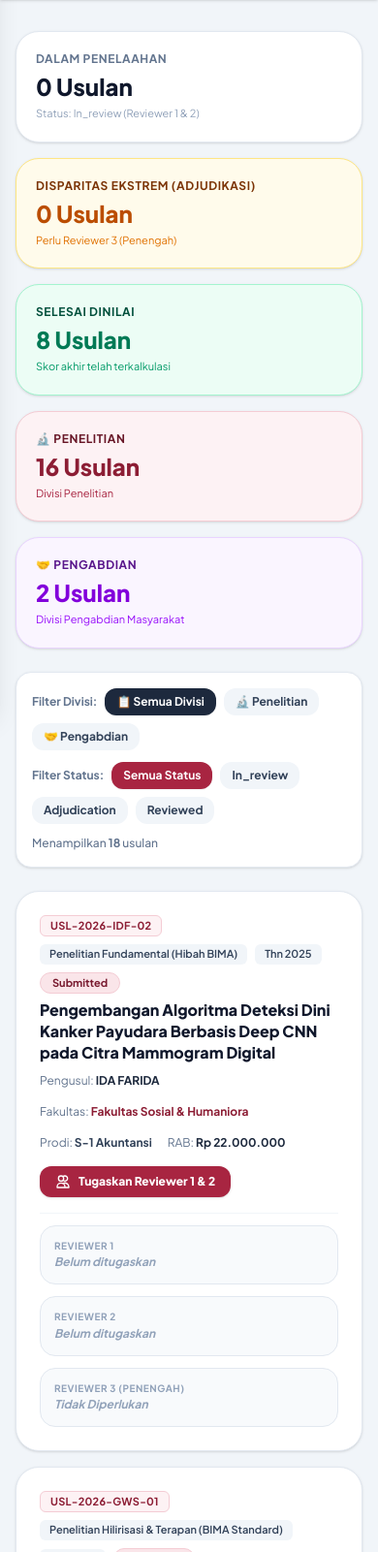
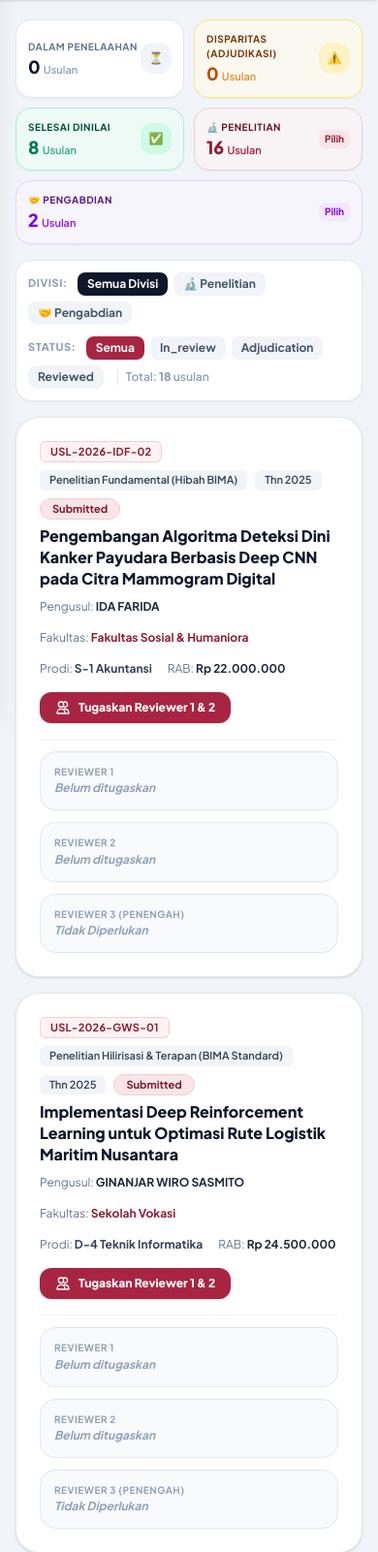
Before and after one commit to fadiyahdesi/Prisma, a Laravel app: page /admin/penugasan-reviewer in a window 390 px wide. Shown: the part 115-1716 px from the top of the page at 97% size. Run offline with Laravel 12, Linux system fonts and the light colour scheme; a user stored in the database is signed in; data comes from the database, SQL or seed files in the repository; style sheets or scripts are compiled from the project's sources; parts of the project's set-up code (start-up, migrations or seed data) failed here and were passed over; some libraries are stand-ins or nearby versions.

Commit message:
fix(ui): streamline reviewer assignment statistics into compact responsive KPI grid and unified filter toolbar

```diff
--- a/resources/views/admin/reviewer-assignment/index.blade.php
+++ b/resources/views/admin/reviewer-assignment/index.blade.php
@@ -67,91 +67,121 @@
             </div>
         </header>
 
-        <main class="flex-grow w-full px-4 sm:px-6 lg:px-8 py-8 space-y-6">
+        <main class="flex-grow w-full px-4 sm:px-6 lg:px-8 py-5 space-y-4">
             @if(session('success'))
-                <div class="p-4.5 rounded-2xl bg-emerald-50 border border-emerald-300 text-emerald-900 text-sm font-bold flex items-center gap-3 shadow-sm">
-                    <svg class="w-5 h-5 text-emerald-600 shrink-0" fill="none" stroke="currentColor" viewBox="0 0 24 24"><path stroke-linecap="round" stroke-linejoin="round" stroke-width="2" d="M9 12l2 2 4-4m6 2a9 9 0 11-18 0 9 9 0 0118 0z"/></svg>
+                <div class="p-3.5 rounded-xl bg-emerald-50 border border-emerald-300 text-emerald-900 text-xs font-bold flex items-center gap-2.5 shadow-xs">
+                    <svg class="w-4 h-4 text-emerald-600 shrink-0" fill="none" stroke="currentColor" viewBox="0 0 24 24"><path stroke-linecap="round" stroke-linejoin="round" stroke-width="2" d="M9 12l2 2 4-4m6 2a9 9 0 11-18 0 9 9 0 0118 0z"/></svg>
                     <span>{{ session('success') }}</span>
                 </div>
             @endif
 
             @if(session('error'))
-                <div class="p-4.5 rounded-2xl bg-red-50 border border-red-300 text-red-900 text-sm font-bold flex items-center gap-3 shadow-sm">
-                    <svg class="w-5 h-5 text-red-600 shrink-0" fill="none" stroke="currentColor" viewBox="0 0 24 24"><path stroke-linecap="round" stroke-linejoin="round" stroke-width="2" d="M12 8v4m0 4h.01M21 12a9 9 0 11-18 0 9 9 0 0118 0z"/></svg>
+                <div class="p-3.5 rounded-xl bg-red-50 border border-red-300 text-red-900 text-xs font-bold flex items-center gap-2.5 shadow-xs">
+                    <svg class="w-4 h-4 text-red-600 shrink-0" fill="none" stroke="currentColor" viewBox="0 0 24 24"><path stroke-linecap="round" stroke-linejoin="round" stroke-width="2" d="M12 8v4m0 4h.01M21 12a9 9 0 11-18 0 9 9 0 0118 0z"/></svg>
                     <span>{{ session('error') }}</span>
                 </div>
             @endif
 
-            <!-- Summary Cards -->
-            <div class="grid grid-cols-1 sm:grid-cols-5 gap-4">
-                <div class="p-5 rounded-3xl bg-white border border-slate-200 shadow-sm">
-                    <span class="text-xs font-bold text-slate-500 uppercase tracking-wider block">Dalam Penelaahan</span>
-                    <span class="text-2xl font-black text-slate-900 mt-1 block">{{ $stats['total_in_review'] }} Usulan</span>
-                    <p class="text-[11px] text-slate-400 mt-1">Status: In_review (Reviewer 1 & 2)</p>
+            <!-- Ringkasan Statistik Kompak (KPI Grid) -->
+            <div class="grid grid-cols-2 md:grid-cols-3 lg:grid-cols-5 gap-2.5">
+                <div class="p-3 rounded-2xl bg-white border border-slate-200 shadow-xs flex items-center justify-between">
+                    <div>
+                        <span class="text-[10px] font-bold text-slate-500 uppercase tracking-wider block">Dalam Penelaahan</span>
+                        <div class="text-lg font-black text-slate-900 leading-tight mt-0.5">
+                            {{ $stats['total_in_review'] }} <span class="text-[11px] font-semibold text-slate-400">Usulan</span>
+                        </div>
+                    </div>
+                    <span class="w-8 h-8 rounded-xl bg-slate-100 text-slate-600 flex items-center justify-center text-xs shrink-0">⏳</span>
                 </div>
-                <div class="p-5 rounded-3xl bg-amber-50 border border-amber-200 shadow-sm">
-                    <span class="text-xs font-bold text-amber-900 uppercase tracking-wider block">Disparitas Ekstrem (Adjudikasi)</span>
-                    <span class="text-2xl font-black text-amber-700 mt-1 block">{{ $stats['total_adjudication'] }} Usulan</span>
-                    <p class="text-[11px] text-amber-600 mt-1">Perlu Reviewer 3 (Penengah)</p>
+
+                <div class="p-3 rounded-2xl bg-amber-50/70 border border-amber-200 shadow-xs flex items-center justify-between">
+                    <div>
+                        <span class="text-[10px] font-bold text-amber-900 uppercase tracking-wider block">Disparitas (Adjudikasi)</span>
+                        <div class="text-lg font-black text-amber-700 leading-tight mt-0.5">
+                            {{ $stats['total_adjudication'] }} <span class="text-[11px] font-semibold text-amber-600/80">Usulan</span>
+                        </div>
+                    </div>
+                    <span class="w-8 h-8 rounded-xl bg-amber-100 text-amber-800 flex items-center justify-center text-xs shrink-0">⚠️</span>
                 </div>
-                <div class="p-5 rounded-3xl bg-emerald-50 border border-emerald-200 shadow-sm">
-                    <span class="text-xs font-bold text-emerald-900 uppercase tracking-wider block">Selesai Dinilai</span>
-                    <span class="text-2xl font-black text-emerald-700 mt-1 block">{{ $stats['total_reviewed'] }} Usulan</span>
-                    <p class="text-[11px] text-emerald-600 mt-1">Skor akhir telah terkalkulasi</p>
+
+                <div class="p-3 rounded-2xl bg-emerald-50/70 border border-emerald-200 shadow-xs flex items-center justify-between">
+                    <div>
+                        <span class="text-[10px] font-bold text-emerald-900 uppercase tracking-wider block">Selesai Dinilai</span>
+                        <div class="text-lg font-black text-emerald-700 leading-tight mt-0.5">
+                            {{ $stats['total_reviewed'] }} <span class="text-[11px] font-semibold text-emerald-600/80">Usulan</span>
+                        </div>
+                    </div>
+                    <span class="w-8 h-8 rounded-xl bg-emerald-100 text-emerald-800 flex items-center justify-center text-xs shrink-0">✅</span>
                 </div>
-                <div class="p-5 rounded-3xl bg-blue-50 border border-blue-200 shadow-sm">
-                    <span class="text-xs font-bold text-blue-900 uppercase tracking-wider block">🔬 Penelitian</span>
-                    <span class="text-2xl font-black text-blue-700 mt-1 block">{{ $stats['total_penelitian'] }} Usulan</span>
-                    <p class="text-[11px] text-blue-600 mt-1">Divisi Penelitian</p>
-                </div>
-                <div class="p-5 rounded-3xl bg-purple-50 border border-purple-200 shadow-sm">
-                    <span class="text-xs font-bold text-purple-900 uppercase tracking-wider block">🤝 Pengabdian</span>
-                    <span class="text-2xl font-black text-purple-700 mt-1 block">{{ $stats['total_pengabdian'] }} Usulan</span>
-                    <p class="text-[11px] text-purple-600 mt-1">Divisi Pengabdian Masyarakat</p>
-                </div>
+
+                <!-- Divisi Penelitian (Klik untuk filter) -->
+                <a href="{{ route('admin.reviewer-assignment.index', array_merge(request()->except('divisi', 'page'), $kategoriFilter === 'penelitian' ? [] : ['divisi' => 'penelitian'])) }}"
+                   class="p-3 rounded-2xl border transition-all shadow-xs flex items-center justify-between {{ $kategoriFilter === 'penelitian' ? 'bg-blue-600 border-blue-600 text-white shadow-sm' : 'bg-blue-50/60 hover:bg-blue-100/70 border-blue-200 text-slate-800' }}">
+                    <div>
+                        <span class="text-[10px] font-bold uppercase tracking-wider block {{ $kategoriFilter === 'penelitian' ? 'text-blue-100' : 'text-blue-900' }}">🔬 Penelitian</span>
+                        <div class="text-lg font-black leading-tight mt-0.5 {{ $kategoriFilter === 'penelitian' ? 'text-white' : 'text-blue-700' }}">
+                            {{ $stats['total_penelitian'] }} <span class="text-[11px] font-semibold {{ $kategoriFilter === 'penelitian' ? 'text-blue-100' : 'text-blue-600' }}">Usulan</span>
+                        </div>
+                    </div>
+                    <span class="text-[10px] font-bold px-1.5 py-0.5 rounded-md {{ $kategoriFilter === 'penelitian' ? 'bg-white/20 text-white' : 'bg-blue-100 text-blue-700' }}">
+                        {{ $kategoriFilter === 'penelitian' ? 'Aktif' : 'Pilih' }}
+                    </span>
+                </a>
+
+                <!-- Divisi Pengabdian (Klik untuk filter) -->
+                <a href="{{ route('admin.reviewer-assignment.index', array_merge(request()->except('divisi', 'page'), $kategoriFilter === 'pengabdian' ? [] : ['divisi' => 'pengabdian'])) }}"
+                   class="p-3 rounded-2xl border transition-all shadow-xs flex items-center justify-between col-span-2 md:col-span-1 {{ $kategoriFilter === 'pengabdian' ? 'bg-purple-600 border-purple-600 text-white shadow-sm' : 'bg-purple-50/60 hover:bg-purple-100/70 border-purple-200 text-slate-800' }}">
+                    <div>
+                        <span class="text-[10px] font-bold uppercase tracking-wider block {{ $kategoriFilter === 'pengabdian' ? 'text-purple-100' : 'text-purple-900' }}">🤝 Pengabdian</span>
+                        <div class="text-lg font-black leading-tight mt-0.5 {{ $kategoriFilter === 'pengabdian' ? 'text-white' : 'text-purple-700' }}">
+                            {{ $stats['total_pengabdian'] }} <span class="text-[11px] font-semibold {{ $kategoriFilter === 'pengabdian' ? 'text-purple-100' : 'text-purple-600' }}">Usulan</span>
+                        </div>
+                    </div>
+                    <span class="text-[10px] font-bold px-1.5 py-0.5 rounded-md {{ $kategoriFilter === 'pengabdian' ? 'bg-white/20 text-white' : 'bg-purple-100 text-purple-700' }}">
+                        {{ $kategoriFilter === 'pengabdian' ? 'Aktif' : 'Pilih' }}
+                    </span>
+                </a>
             </div>
 
-            <!-- Filter Status & Divisi Bar -->
-            <div class="bg-white p-4 rounded-2xl border border-slate-200 shadow-sm space-y-3">
-                {{-- Filter Divisi --}}
-                <div class="flex flex-wrap items-center gap-2">
-                    <span class="text-xs font-bold text-slate-500">Filter Divisi:</span>
+            <!-- Toolbar Filter Divisi & Status Kompak -->
+            <div class="bg-white p-3 rounded-2xl border border-slate-200 shadow-xs flex flex-wrap items-center justify-between gap-3">
+                <div class="flex flex-wrap items-center gap-1.5">
+                    <span class="text-[11px] font-extrabold text-slate-400 uppercase tracking-wider mr-1">Divisi:</span>
                     <a href="{{ route('admin.reviewer-assignment.index', array_merge(request()->except('divisi', 'page'), [])) }}"
-                       class="px-3 py-1.5 rounded-xl text-xs font-bold transition {{ !$kategoriFilter ? 'bg-slate-800 text-white shadow-xs' : 'bg-slate-100 text-slate-700 hover:bg-slate-200' }}">
-                        📋 Semua Divisi
+                       class="px-2.5 py-1 rounded-lg text-xs font-bold transition {{ !$kategoriFilter ? 'bg-slate-900 text-white shadow-xs' : 'bg-slate-100 text-slate-600 hover:bg-slate-200' }}">
+                        Semua Divisi
                     </a>
                     <a href="{{ route('admin.reviewer-assignment.index', array_merge(request()->except('divisi', 'page'), ['divisi' => 'penelitian'])) }}"
-                       class="px-3 py-1.5 rounded-xl text-xs font-bold transition {{ $kategoriFilter === 'penelitian' ? 'bg-blue-600 text-white shadow-xs' : 'bg-slate-100 text-slate-700 hover:bg-slate-200' }}">
+                       class="px-2.5 py-1 rounded-lg text-xs font-bold transition {{ $kategoriFilter === 'penelitian' ? 'bg-blue-600 text-white shadow-xs' : 'bg-slate-100 text-slate-600 hover:bg-slate-200' }}">
                         🔬 Penelitian
                     </a>
                     <a href="{{ route('admin.reviewer-assignment.index', array_merge(request()->except('divisi', 'page'), ['divisi' => 'pengabdian'])) }}"
-                       class="px-3 py-1.5 rounded-xl text-xs font-bold transition {{ $kategoriFilter === 'pengabdian' ? 'bg-purple-600 text-white shadow-xs' : 'bg-slate-100 text-slate-700 hover:bg-slate-200' }}">
+                       class="px-2.5 py-1 rounded-lg text-xs font-bold transition {{ $kategoriFilter === 'pengabdian' ? 'bg-purple-600 text-white shadow-xs' : 'bg-slate-100 text-slate-600 hover:bg-slate-200' }}">
                         🤝 Pengabdian
                     </a>
                 </div>
-                {{-- Filter Status --}}
-                <div class="flex flex-wrap items-center gap-2">
-                    <span class="text-xs font-bold text-slate-500">Filter Status:</span>
+
+                <div class="flex flex-wrap items-center gap-1.5">
+                    <span class="text-[11px] font-extrabold text-slate-400 uppercase tracking-wider mr-1">Status:</span>
                     <a href="{{ route('admin.reviewer-assignment.index', array_merge(request()->except('status_filter', 'page'), [])) }}"
-                       class="px-3 py-1.5 rounded-xl text-xs font-bold transition {{ !request('status_filter') ? 'bg-blue-600 text-white shadow-xs' : 'bg-slate-100 text-slate-700 hover:bg-slate-200' }}">
-                        Semua Status
+                       class="px-2.5 py-1 rounded-lg text-xs font-bold transition {{ !request('status_filter') ? 'bg-blue-600 text-white shadow-xs' : 'bg-slate-100 text-slate-600 hover:bg-slate-200' }}">
+                        Semua
                     </a>
                     <a href="{{ route('admin.reviewer-assignment.index', array_merge(request()->except('status_filter', 'page'), ['status_filter' => 'In_review'])) }}"
-                       class="px-3 py-1.5 rounded-xl text-xs font-bold transition {{ request('status_filter') === 'In_review' ? 'bg-blue-600 text-white shadow-xs' : 'bg-slate-100 text-slate-700 hover:bg-slate-200' }}">
+                       class="px-2.5 py-1 rounded-lg text-xs font-bold transition {{ request('status_filter') === 'In_review' ? 'bg-blue-600 text-white shadow-xs' : 'bg-slate-100 text-slate-600 hover:bg-slate-200' }}">
                         In_review
                     </a>
                     <a href="{{ route('admin.reviewer-assignment.index', array_merge(request()->except('status_filter', 'page'), ['status_filter' => 'Adjudication'])) }}"
-                       class="px-3 py-1.5 rounded-xl text-xs font-bold transition {{ request('status_filter') === 'Adjudication' ? 'bg-amber-600 text-white shadow-xs' : 'bg-slate-100 text-slate-700 hover:bg-slate-200' }}">
+                       class="px-2.5 py-1 rounded-lg text-xs font-bold transition {{ request('status_filter') === 'Adjudication' ? 'bg-amber-600 text-white shadow-xs' : 'bg-slate-100 text-slate-600 hover:bg-slate-200' }}">
                         Adjudication
                     </a>
                     <a href="{{ route('admin.reviewer-assignment.index', array_merge(request()->except('status_filter', 'page'), ['status_filter' => 'Reviewed'])) }}"
-                       class="px-3 py-1.5 rounded-xl text-xs font-bold transition {{ request('status_filter') === 'Reviewed' ? 'bg-emerald-600 text-white shadow-xs' : 'bg-slate-100 text-slate-700 hover:bg-slate-200' }}">
+                       class="px-2.5 py-1 rounded-lg text-xs font-bold transition {{ request('status_filter') === 'Reviewed' ? 'bg-emerald-600 text-white shadow-xs' : 'bg-slate-100 text-slate-600 hover:bg-slate-200' }}">
                         Reviewed
                     </a>
-                </div>
-                <div class="text-xs text-slate-500 font-medium">
-                    Menampilkan <strong>{{ $proposals->total() }}</strong> usulan
-                    @if($kategoriFilter) · <span class="font-bold text-{{ $kategoriFilter === 'penelitian' ? 'blue' : 'purple' }}-700">Divisi {{ ucfirst($kategoriFilter) }}</span>@endif
+                    <span class="text-xs text-slate-400 font-semibold ml-2 border-l border-slate-200 pl-2">
+                        Total: <strong>{{ $proposals->total() }}</strong> usulan
+                    </span>
                 </div>
             </div>
 
```
